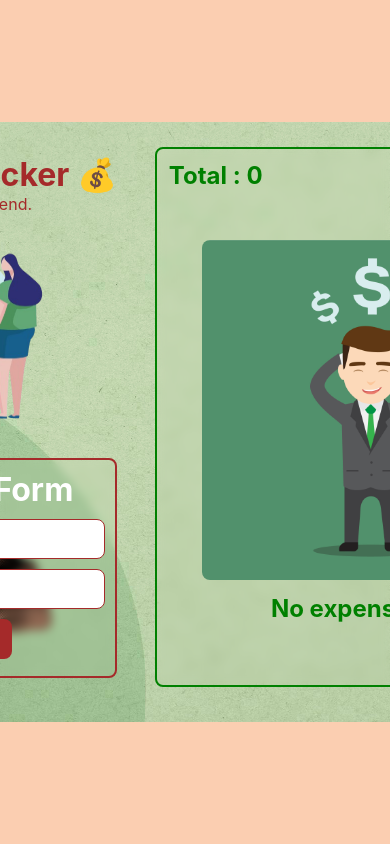
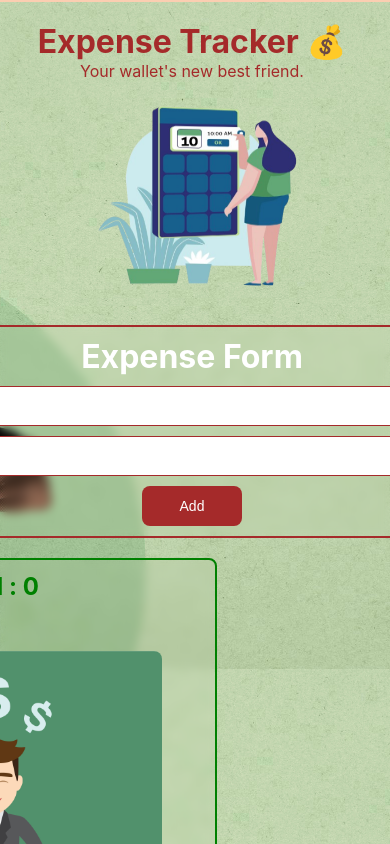
Before and after one commit to Samruddhi-B/ReactJS--Expense-Tracker, a React (Create React App) app: page / in a window 390 px wide. Shown: the top 844 px of the page. Built offline with nearby package versions, Linux system fonts and the light colour scheme.

Commit message:
media queary trial

```diff
--- a/src/App.css
+++ b/src/App.css
@@ -156,3 +156,17 @@ input{
   font-weight: bold;
   margin-top: 10px;
 }
+
+
+/* MOBILE SCREEN */
+
+@media (max-width: 500px) {
+
+  .expenseTracker{
+    display: block;
+    text-align: center;
+    margin: 2px;
+    padding: 2px;
+  }
+
+}
```
